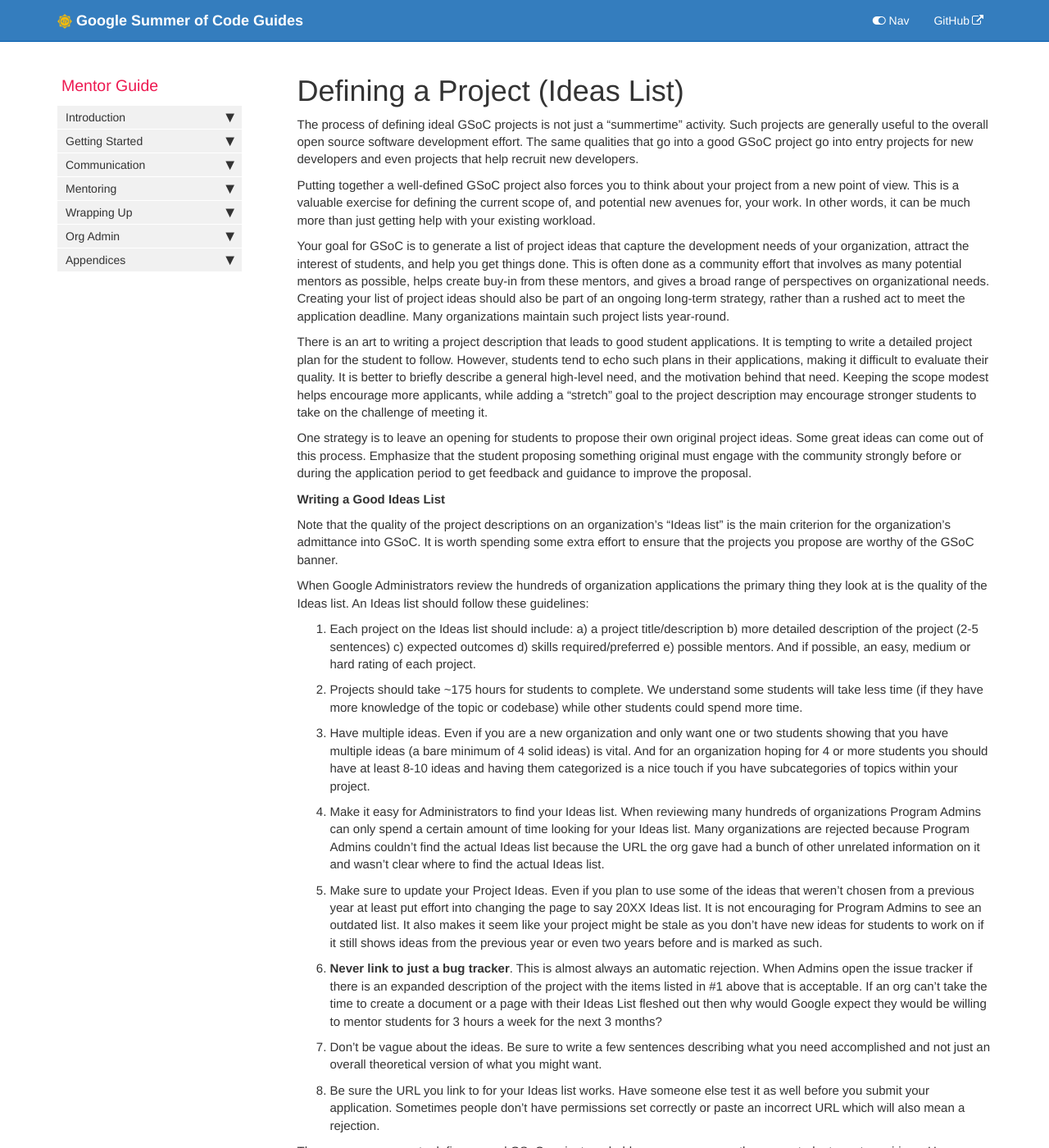
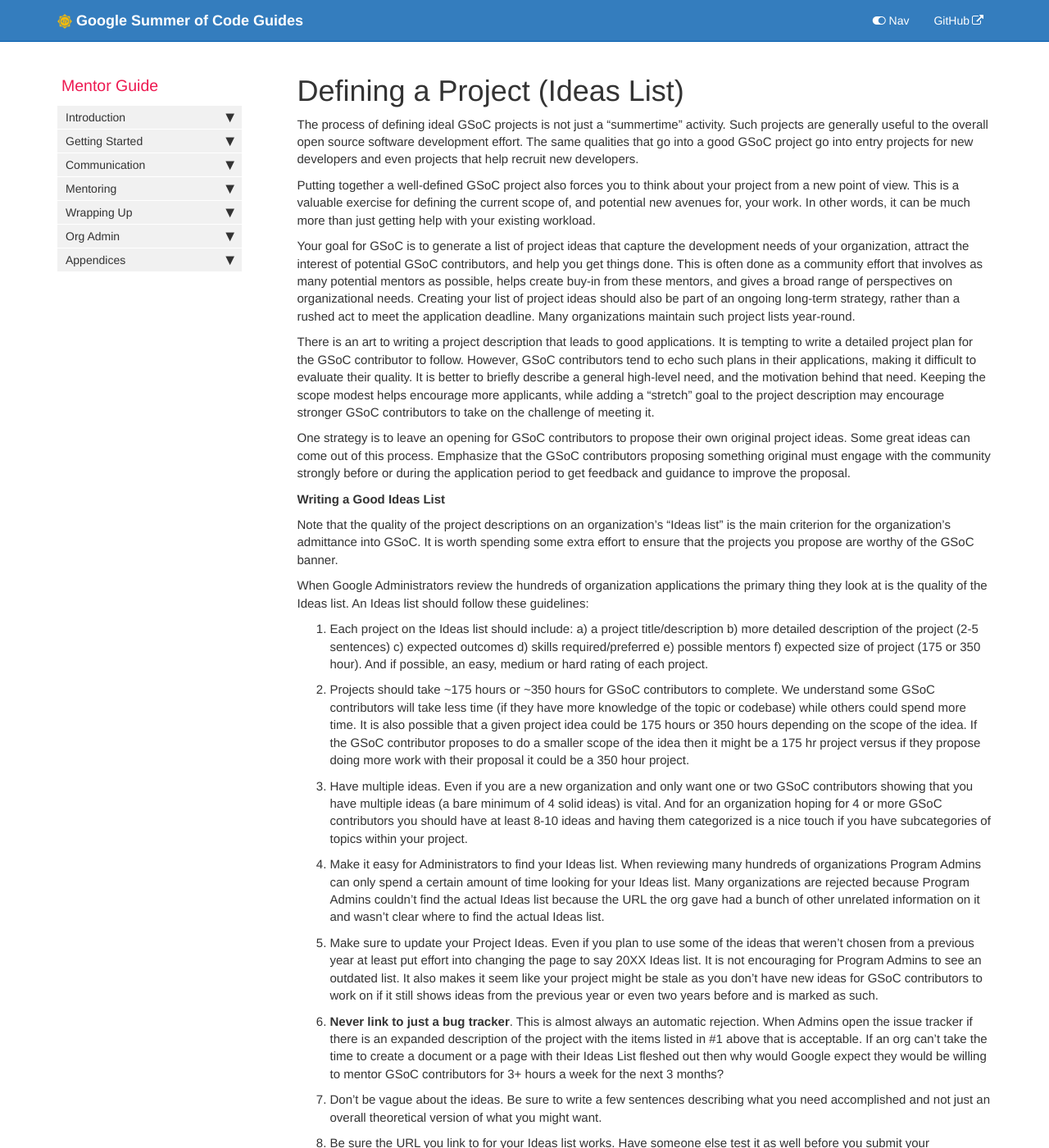
Before and after one commit to google/gsocguides, a Jekyll site: the page built from pages/mentor/04-defining_a_project__ideas_list.md, in a window 1280 px wide and 1400 px high. Shown: the whole window at 82% size. Built offline with Jekyll 4.4.1, drawn with Linux system fonts in a browser that asks for light colours; some of the changed text lies outside the part shown.

Commit message:
Update 04-defining_a_project__ideas_list.md
2022 updates

```diff
--- a/pages/mentor/04-defining_a_project__ideas_list.md
+++ b/pages/mentor/04-defining_a_project__ideas_list.md
@@ -10,11 +10,11 @@ The process of defining ideal GSoC projects is not just a "summertime" activity.
 
 Putting together a well-defined GSoC project also forces you to think about your project from a new point of view. This is a valuable exercise for defining the current scope of, and potential new avenues for, your work. In other words, it can be much more than just getting help with your existing workload.
 
-Your goal for GSoC is to generate a list of project ideas that capture the development needs of your organization, attract the interest of students, and help you get things done. This is often done as a community effort that involves as many potential mentors as possible, helps create buy-in from these mentors, and gives a broad range of perspectives on organizational needs. Creating your list of project ideas should also be part of an ongoing long-term strategy, rather than a rushed act to meet the application deadline. Many organizations maintain such project lists year-round.
+Your goal for GSoC is to generate a list of project ideas that capture the development needs of your organization, attract the interest of potential GSoC contributors, and help you get things done. This is often done as a community effort that involves as many potential mentors as possible, helps create buy-in from these mentors, and gives a broad range of perspectives on organizational needs. Creating your list of project ideas should also be part of an ongoing long-term strategy, rather than a rushed act to meet the application deadline. Many organizations maintain such project lists year-round.
 
-There is an art to writing a project description that leads to good student applications. It is tempting to write a detailed project plan for the student to follow. However, students tend to echo such plans in their applications, making it difficult to evaluate their quality. It is better to briefly describe a general high-level need, and the motivation behind that need. Keeping the scope modest helps encourage more applicants, while adding a "stretch" goal to the project description may encourage stronger students to take on the challenge of meeting it.
+There is an art to writing a project description that leads to good applications. It is tempting to write a detailed project plan for the GSoC contributor to follow. However, GSoC contributors tend to echo such plans in their applications, making it difficult to evaluate their quality. It is better to briefly describe a general high-level need, and the motivation behind that need. Keeping the scope modest helps encourage more applicants, while adding a "stretch" goal to the project description may encourage stronger GSoC contributors to take on the challenge of meeting it.
 
-One strategy is to leave an opening for students to propose their own original project ideas. Some great ideas can come out of this process. Emphasize that the student proposing something original must engage with the community strongly before or during the application period to get feedback and guidance to improve the proposal.
+One strategy is to leave an opening for GSoC contributors to propose their own original project ideas. Some great ideas can come out of this process. Emphasize that the GSoC contributors proposing something original must engage with the community strongly before or during the application period to get feedback and guidance to improve the proposal.
 
 **Writing a Good Ideas List**
 
@@ -22,16 +22,16 @@ Note that the quality of the project descriptions on an organization's "Ideas li
 
 When Google Administrators review the hundreds of organization applications the primary thing they look at is the quality of the Ideas list. An Ideas list should follow these guidelines:
 
-1. Each project on the Ideas list should include: a) a project title/description  b) more detailed description of the project (2-5 sentences) c) expected outcomes  d) skills required/preferred  e) possible mentors. And if possible, an easy, medium or hard rating of each project.
-1. Projects should take ~175 hours for students to complete. We understand some students will take less time (if they have more knowledge of the topic or codebase) while other students could spend more time.
-1. Have multiple ideas. Even if you are a new organization and only want one or two students showing that you have multiple ideas (a bare minimum of 4 solid ideas) is vital. And for an organization hoping for 4 or more students you should have at least 8-10 ideas and having them categorized is a nice touch if you have subcategories of topics within your project.
+1. Each project on the Ideas list should include: a) a project title/description  b) more detailed description of the project (2-5 sentences) c) expected outcomes  d) skills required/preferred  e) possible mentors f) expected size of project (175 or 350 hour). And if possible, an easy, medium or hard rating of each project.
+1. Projects should take ~175 hours or ~350 hours for GSoC contributors to complete. We understand some GSoC contributors will take less time (if they have more knowledge of the topic or codebase) while others could spend more time. It is also possible that a given project idea could be 175 hours or 350 hours depending on the scope of the idea. If the GSoC contributor proposes to do a smaller scope of the idea then it might be a 175 hr project versus if they propose doing more work with their proposal it could be a 350 hour project.
+1. Have multiple ideas. Even if you are a new organization and only want one or two GSoC contributors showing that you have multiple ideas (a bare minimum of 4 solid ideas) is vital. And for an organization hoping for 4 or more GSoC contributors you should have at least 8-10 ideas and having them categorized is a nice touch if you have subcategories of topics within your project.
 1. Make it easy for Administrators to find your Ideas list. When reviewing many hundreds of organizations Program Admins can only spend a certain amount of time looking for your Ideas list. Many organizations are rejected because Program Admins couldn't find the actual Ideas list because the URL the org gave had a bunch of other unrelated information on it and wasn't clear where to find the actual Ideas list.
-1. Make sure to update your Project Ideas. Even if you plan to use some of the ideas that weren't chosen from a previous year at least put effort into changing the page to say 20XX Ideas list. It is not encouraging for Program Admins to see an outdated list. It also makes it seem like your project might be stale as you don't have new ideas for students to work on if it still shows ideas from the previous year or even two years before and is marked as such.
-1. **Never link to just a bug tracker**. This is almost always an automatic rejection. When Admins open the issue tracker if there is an expanded description of the project with the items listed in #1 above that is acceptable. If an org can't take the time to create a document or a page with their Ideas List fleshed out then why would Google expect they would be willing to mentor students for 3 hours a week for the next 3 months?
+1. Make sure to update your Project Ideas. Even if you plan to use some of the ideas that weren't chosen from a previous year at least put effort into changing the page to say 20XX Ideas list. It is not encouraging for Program Admins to see an outdated list. It also makes it seem like your project might be stale as you don't have new ideas for GSoC contributors to work on if it still shows ideas from the previous year or even two years before and is marked as such.
+1. **Never link to just a bug tracker**. This is almost always an automatic rejection. When Admins open the issue tracker if there is an expanded description of the project with the items listed in #1 above that is acceptable. If an org can't take the time to create a document or a page with their Ideas List fleshed out then why would Google expect they would be willing to mentor GSoC contributors for 3+ hours a week for the next 3 months?
 1. Don't be vague about the ideas. Be sure to write a few sentences describing what you need accomplished and not just an overall theoretical version of what you might want.
 1. Be sure the URL you link to for your Ideas list works. Have someone else test it as well before you submit your application. Sometimes people don't have permissions set correctly or paste an incorrect URL which will also mean a rejection.
 
-There are many ways to define a good GSoC project--probably as many ways as there are student-mentor pairings. Here are just a few:
+There are many ways to define a good GSoC project--probably as many ways as there are GSoC contributors-mentor pairings. Here are just a few:
 
 **Low-hanging fruit**: These projects require minimal familiarity with the codebase and basic technical knowledge. They are relatively short, with clear goals.
 
@@ -41,9 +41,9 @@ There are many ways to define a good GSoC project--probably as many ways as ther
 
 **Core development**: These projects derive from the ongoing work from the core of your development team. The list of features and bugs is never-ending, and help is always welcome.
 
-**Infrastructure/Automation**: These projects are the code that your organization uses to get its development work done; for example, projects that improve the automation of releases, regression tests and automated builds. This is a category in which a GSoC student can be really helpful, doing work that the development team has been putting off while they focus on core development.
+**Infrastructure/Automation**: These projects are the code that your organization uses to get its development work done; for example, projects that improve the automation of releases, regression tests and automated builds. This is a category in which a GSoC contributor can be really helpful, doing work that the development team has been putting off while they focus on core development.
 
-The project you propose will define the tone and scope of your organization's participation in GSoC. It is a key part of your organization's application. Further, it may be the first impression made on a potential student applicant.
+The projects you propose will define the tone and scope of your organization's participation in GSoC. It is a key part of your organization's application. Further, it may be the first impression made on a potential applicant.
 
 **Pro Tip**: Maintain an "ideas page" with a running list of entry projects year-round. This can benefit your development effort throughout the year. It can also make your organization's GSoC application easier to put together the following summer.
 
```
